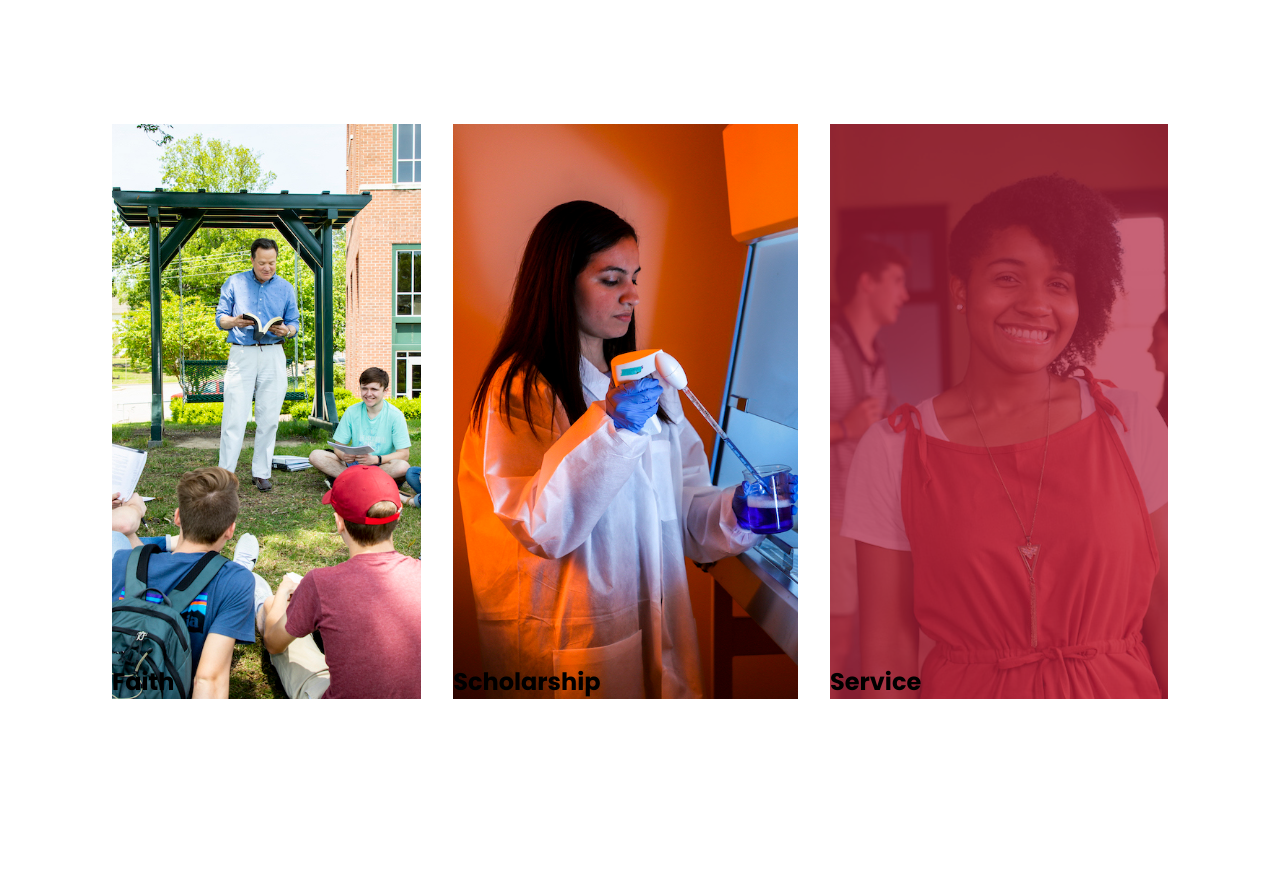
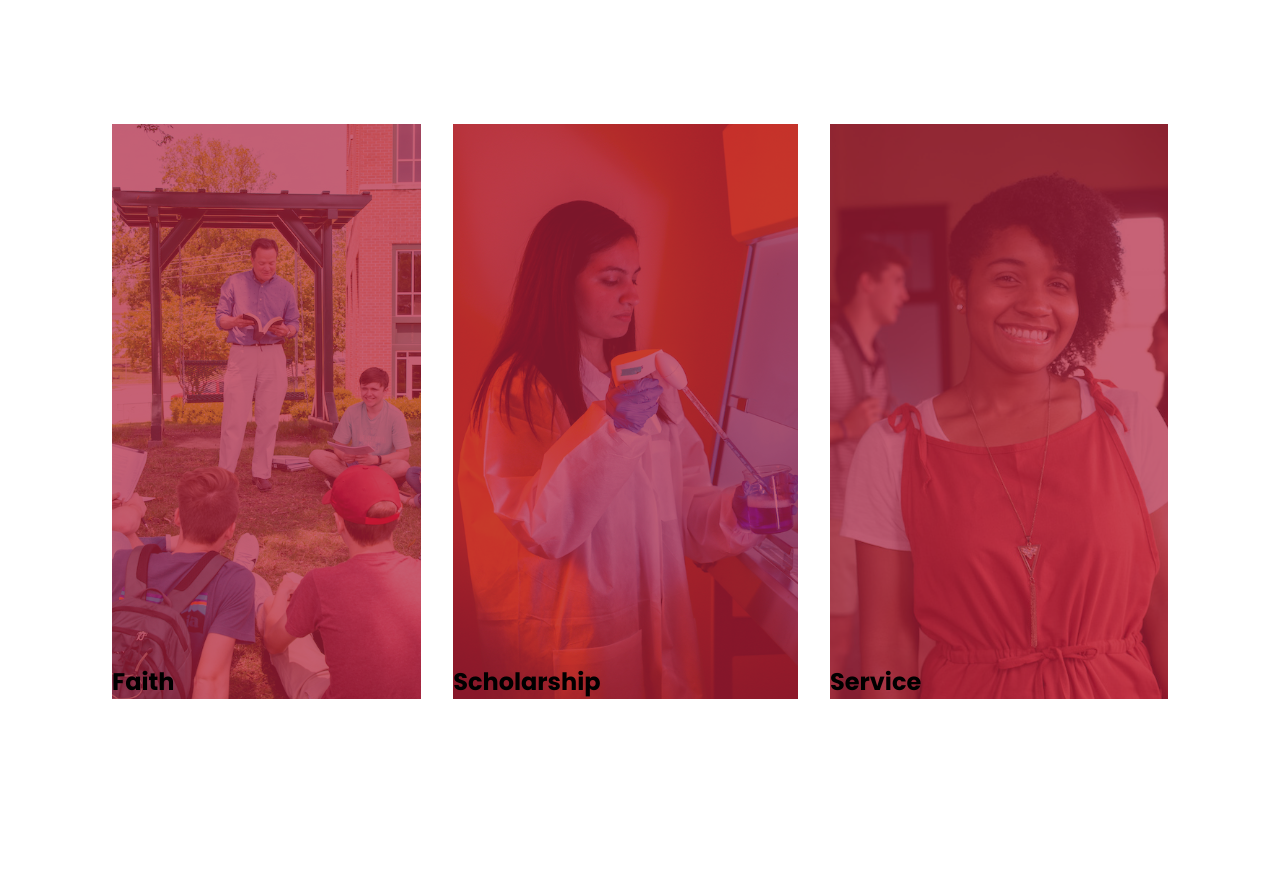
Before and after one commit to ABV-260510649/we-are-site, a plain HTML site: page index.html in a window 1280 px wide. Shown: the part 420-1292 px from the top of the page. Drawn offline with Linux system fonts and the light colour scheme.

Commit message:
fix merge

```diff
--- a/index.html
+++ b/index.html
@@ -30,6 +30,7 @@
                     prayer, scripture and service incorporated into classes and activities. In chapel, you will gather with other students, faculty, and staff to worship, share prayer requests, be
                     strengthened and create memories. At night, you can participate in devotionals, singings or Bible studies. The student lectureships and the annual FHU Lectureship will give you a
                     unique opportunity to hear various speakers and to gather with other Christians from around the world. You will also have opportunities to participate in local and global missions.</span></h1>
+                    <div class="overlay"></div>
             </div>
 
             <div class="scholarship card">
@@ -37,6 +38,7 @@
                     <span class="text">Preparing for your next step - whether career or graduate school - is the heart of why you are going to college. When you enroll at FHU, you will be mentored by
                     expert faculty who are dedicated to understanding your strengths. You will grow in their challenging, interactive classes on campus, in diverse cultures abroad and through hands-on
                     experiences with business partners. Your FHU degree will add you to an impressive group of alumni who excel in graduate schools and in their professions.</span></h1>
+                    <div class="overlay"></div>
             </div>
 
             <div class="service card">
```
